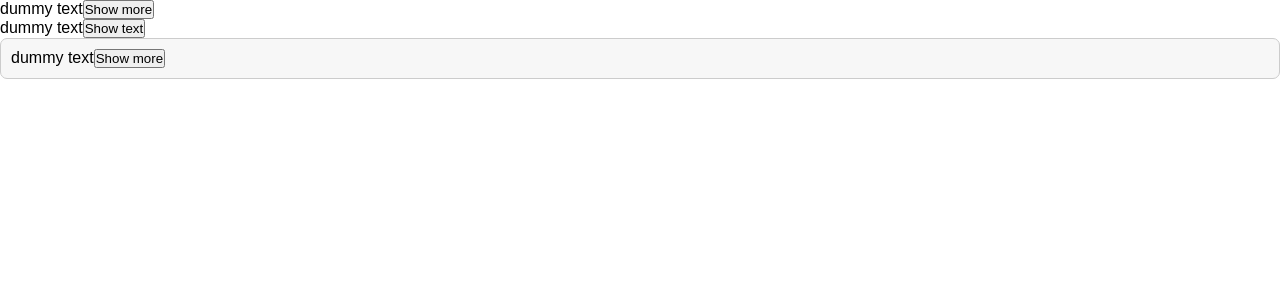
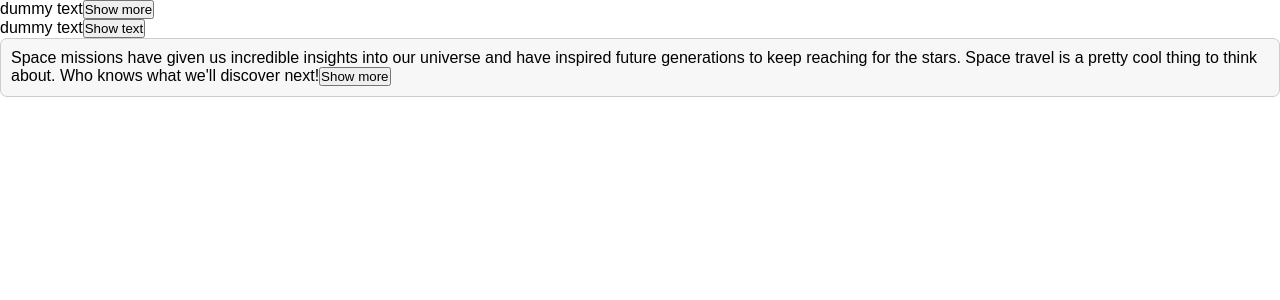
Before and after one commit to MBANS8A1/Text-Expander, a React (Create React App) app: page / in a window 1280 px wide. Shown: the top 300 px of the page. Built offline with nearby package versions, Linux system fonts and the light colour scheme.

Commit message:
I have given the expanded prop an default value of false and passed it into the useState hook for the isExpanded variable as initial seed data.

```diff
--- a/src/App.js
+++ b/src/App.js
@@ -39,11 +39,11 @@ function TextExpander({
   expandButtonText = "Show more",
   collapseButtonText,
   buttonColor,
-  expanded,
+  expanded = false,
   className,
   children,
 }) {
-  const [isExpanded, setIsExpanded] = useState(false);
+  const [isExpanded, setIsExpanded] = useState(expanded);
   const displayText = isExpanded ? children : "dummy text";
   return (
     <div className={className}>
```
